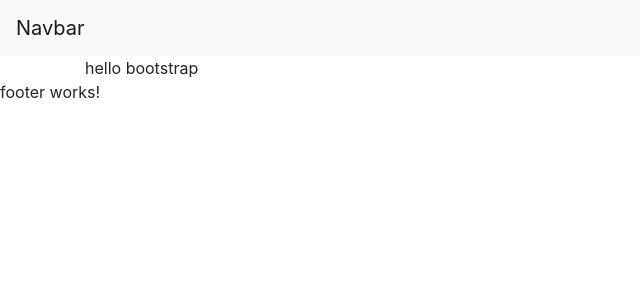
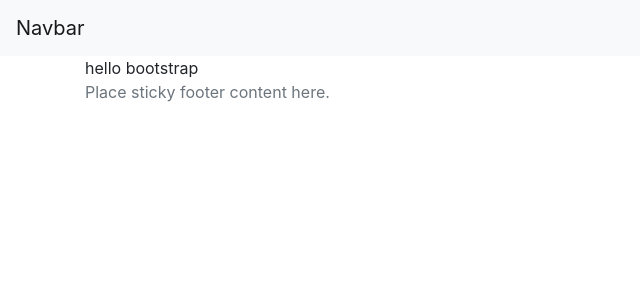
Before and after one commit to gopigoppu/angular5-newslist, an Angular app: page / in a window 1280 px wide. Shown: the top 300 px of the page, without its empty margins (0-640 px from the left). Built offline with nearby package versions, Linux system fonts and the light colour scheme.

Commit message:
footer add

```diff
--- a/src/app/components/footer/footer.component.html
+++ b/src/app/components/footer/footer.component.html
@@ -1,3 +1,5 @@
-<p>
-  footer works!
-</p>
+<footer class="footer">
+  <div class="container">
+    <span class="text-muted">Place sticky footer content here.</span>
+  </div>
+</footer>
```
